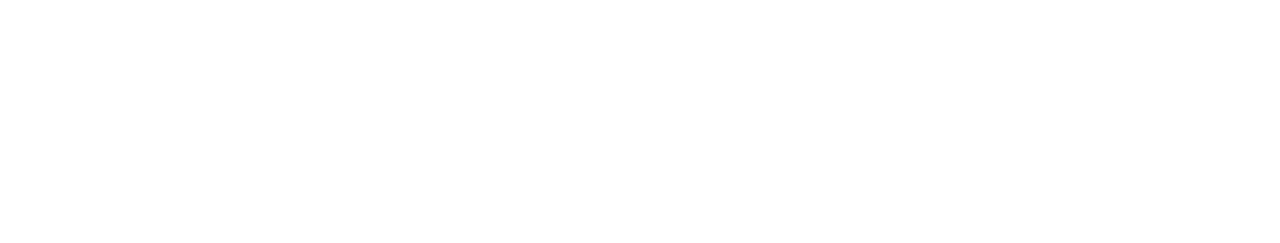
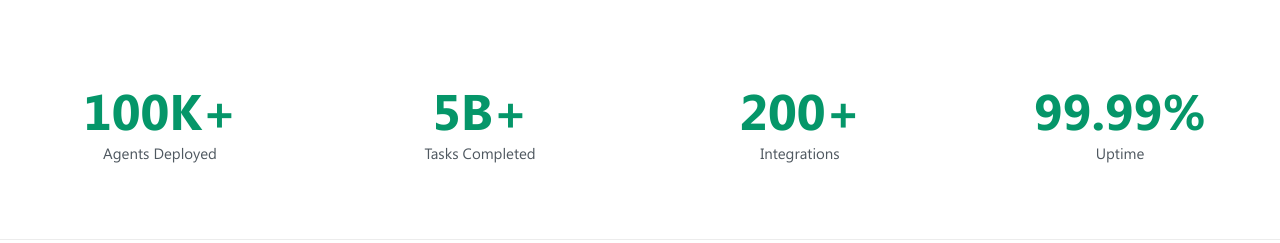
Before and after one commit to NexusSoft204/Auto_Autonomous, a plain HTML site: page index.html in a window 1280 px wide. Drawn offline with Linux system fonts and the light colour scheme.

Commit message:
Add Numbers

```diff
--- a/assets/css/master.css
+++ b/assets/css/master.css
@@ -0,0 +1,24 @@
+.numbers{
+    width: 100%;
+    height: 240px;
+    border-bottom: 1px solid rgba(128, 128, 128, 0.154);
+    display: flex;
+
+    >div{
+        flex: 1;
+        flex-direction: column;
+        justify-content: center;
+        align-items: center;
+        >h6{
+            color: var(--green-color);
+            font-family:var(--segoe-bold);
+            font-size:50px;
+        }
+        >span{
+            color:var(--dark-gray) ;
+            font-family: var(--segoe-normall);
+            font-size:15px;
+        }
+
+    }
+}
--- a/index.html
+++ b/index.html
@@ -8,6 +8,24 @@
     <link rel="stylesheet" href="assets/css/master.css">
 </head>
 <body>
+    <section class="numbers">
+        <div>
+            <h6>100K+</h6>
+            <span>Agents Deployed</span>
+        </div>
+        <div>
+            <h6>5B+</h6>
+            <span>Tasks Completed</span>
+        </div>
+        <div>
+            <h6>200+</h6>
+            <span>Integrations</span>
+        </div>
+        <div>
+            <h6>99.99%</h6>
+            <span>Uptime</span>
+        </div>
+    </section>
 
 </body>
 </html>
```
